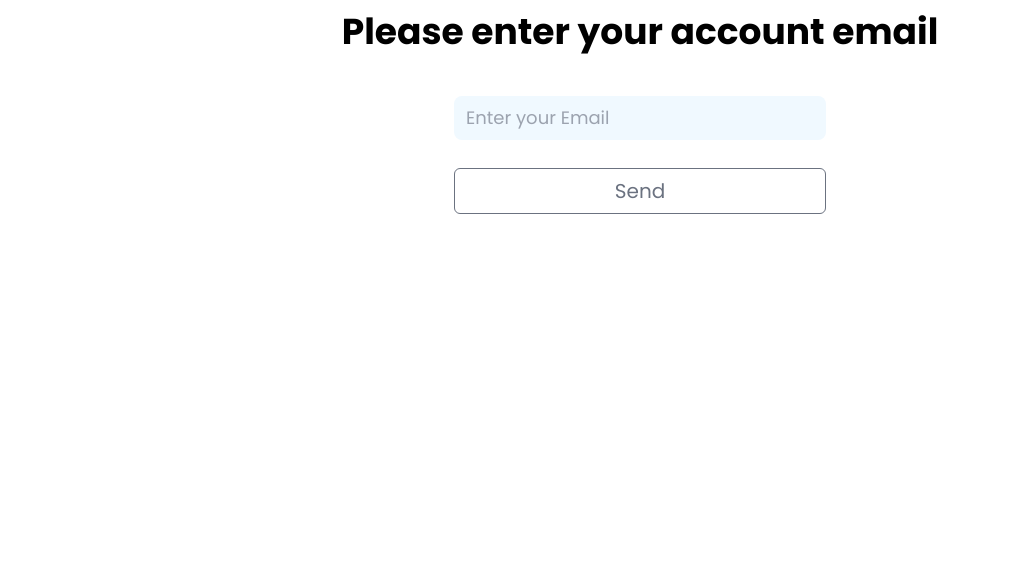
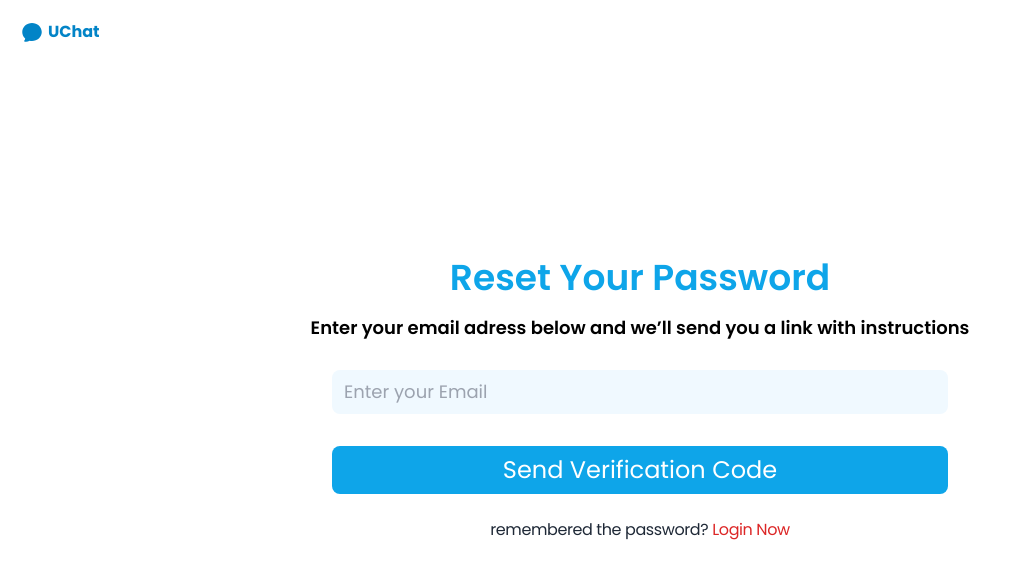
Before and after one commit to hebam17/chat-app, a React (Vite) app in the folder client/: page /recovery-email-send in a window 1280 px wide. Shown: the top 578 px of the page, without its empty margins (0-1010 px from the left). Built offline with nearby package versions, Linux system fonts and the light colour scheme; the HTML template or start-up script is replaced by a standard one.

Commit message:
Restyle the reset password pages and use gmail in mail sending

```diff
--- a/client/src/components/DisplayError.jsx
+++ b/client/src/components/DisplayError.jsx
@@ -1,3 +1,3 @@
 export default function DisplayError({ error }) {
-  return <p className="text-red-600 text-lg">{error}</p>;
+  return <p className="text-red-600 text-lg text-center">{error}</p>;
 }
--- a/client/src/components/Input.jsx
+++ b/client/src/components/Input.jsx
@@ -10,13 +10,11 @@ export default function Input({
 }) {
   return (
     <div className="my-2">
-      {/* <label htmlFor={id}>{inputLabel}</label> */}
       <input
         type={type}
         name={inputName}
         id={id}
         className="w-full my-1 px-3 py-2 rounded-lg bg-sky-50 focus:outline-sky-500 focus:border-none lg:text-lg md:text-base text-sm"
-        // placeholder="Enter your username"
         autoComplete="off"
         {...others}
       />
--- a/client/src/components/RecoveryEmailSend.jsx
+++ b/client/src/components/RecoveryEmailSend.jsx
@@ -1,6 +1,15 @@
-import { Form, redirect, useActionData, useNavigate } from "react-router-dom";
+import {
+  Form,
+  Link,
+  redirect,
+  useActionData,
+  useNavigate,
+} from "react-router-dom";
 import Input from "./Input";
 import { generateOTP } from "../utils/apiRequests";
+import Logo from "./Logo";
+import DisplayError from "./DisplayError";
+import { EmailValidation } from "../utils/validations";
 
 const EmailInputs = {
   id: "recovery-email",
@@ -13,8 +22,9 @@ const EmailInputs = {
 export const action = async ({ request }) => {
   const data = await request.formData();
   const email = data.get("recoveryEmail");
-  console.log(email);
   try {
+    if (!email.trim()) return "Please write your email first";
+    if (!EmailValidation(email)) return "Please provide a valide email";
     const { username, code } = await generateOTP(email);
     console.log("code:", code);
     return redirect(`/recovery?username=${username}`);
@@ -28,25 +38,45 @@ export default function RecoveryEmailSend() {
   const navigation = useNavigate();
 
   return (
-    <div>
-      <h1 className="text-4xl text-center my-3 font-bold">
-        Please enter your account email
+    <main className="md:mx-6 mx-4">
+      <Logo />
+      <div className="flex justify-center items-center flex-col h-screen">
+        <h1 className="lg:text-4xl md:text-3xl text-2xl leading-10 text-center font-semibold md:mb-4 mb-3 text-sky-500">
+          Reset Your Password
         </h1>
+        <p className="font-semibold lg:text-lg md:text-base text-sm text-center mb-2">
+          Enter your email adress below and we’ll send you a link with
+          instructions
+        </p>
 
-      <p className="text-red-600 text-center text-lg">{errorMessage}</p>
+        <DisplayError error={errorMessage} />
 
-      <div className="my-8 flex flex-col justify-center items-center">
-        <Form method="post">
+        <div className="lg:w-1/2 md:w-2/3 sm:w-3/4 w-full mx-auto">
+          <Form
+            method="post"
+            className="profile py-2 flex flex-col justify-center"
+          >
             <Input {...EmailInputs} errorMessage={errorMessage} />
             <button
               type="submit"
-            className="border border-gray-500 w-full p-2 text-xl text-gray-500 rounded-md mt-4"
+              className="w-full px-3 py-2 lg:text-2xl md:text-xl text-lg text-white rounded-lg mt-4 bg-sky-500"
               disabled={navigation.state === "submitting"}
             >
-            {navigation.state === "submitting" ? "Sending ..." : "Send"}
+              {navigation.state === "submitting"
+                ? "Sending ..."
+                : "Send Verification Code"}
             </button>
           </Form>
         </div>
+        <div className="text-center pt-4 md:text-base text-sm">
+          <span className="text-gray-800 tracking-tight">
+            remembered the password?
+            <Link to="/login" className="text-red-600 pl-1">
+              Login Now
+            </Link>
+          </span>
         </div>
+      </div>
+    </main>
   );
 }
--- a/client/src/components/ResetPassword.jsx
+++ b/client/src/components/ResetPassword.jsx
@@ -4,6 +4,8 @@ import Input from "./Input";
 import { ResetPasswordValidation } from "../utils/validations";
 import { resetPassword } from "../utils/apiRequests";
 import axios from "axios";
+import Logo from "./Logo";
+import DisplayError from "./DisplayError";
 
 export const action = async ({ request }) => {
   const formData = await request.formData();
@@ -47,15 +49,15 @@ const inputs = [
 export default function ResetPassword() {
   const errorMessage = useActionData();
   const [err, setErr] = useState(null);
-  const navigate = useNavigate();
+  const navigation = useNavigate();
 
   useEffect(() => {
     const checkSession = async () => {
       try {
         const res = await axios.get("/createResetSession");
-        if (res.status !== 201) return navigate("/recovery-email-send");
+        if (res.status !== 201) return navigation("/recovery-email-send");
       } catch (error) {
-        return navigate(
+        return navigation(
           `/recovery-email-send?message=${error.response.data.error}`
         );
       }
@@ -65,16 +67,27 @@ export default function ResetPassword() {
   }, []);
 
   return (
-    <main className="flex flex-col justify-center items-center h-screen">
-      <h1 className="text-4xl my-3">Reset password</h1>
-      <h2 className="text-1xl">Enter the new password </h2>
+    <main className="md:mx-6 mx-4">
+      <Logo />
 
-      <p className="text-red-600 text-center text-lg">
-        {(errorMessage && errorMessage.message) || err}
+      <div className="flex justify-center items-center flex-col h-screen">
+        <h1 className="lg:text-4xl md:text-3xl text-2xl leading-10 text-center font-semibold md:mb-4 mb-3 text-sky-500">
+          Reset password
+        </h1>
+        <p className="font-semibold lg:text-lg md:text-base text-sm text-center mb-2">
+          Enter the new password
         </p>
 
-      <Form method="post">
-        <div className="flex flex-col justify-center items-center">
+        {/* <p className="text-red-600 text-center text-lg">
+          {(errorMessage && errorMessage.message) || err}
+        </p> */}
+
+        <DisplayError error={(errorMessage && errorMessage.message) || err} />
+        <div className="lg:w-1/2 md:w-2/3 sm:w-3/4 w-full mx-auto">
+          <Form
+            method="post"
+            className="profile py-2 flex flex-col justify-center"
+          >
             <div className="flex flex-col justify-center items-left mt-3">
               {inputs.map((inputData) => (
                 <Input
@@ -86,12 +99,14 @@ export default function ResetPassword() {
             </div>
             <button
               type="submit"
-            className="px-4 py-2 text-gray-800 font-semibold border border-gray-500 rounded-md"
+              className="w-full px-3 py-2 lg:text-2xl md:text-xl text-lg text-white rounded-lg mt-4 bg-sky-500"
+              disabled={navigation.state === "submitting"}
             >
-            Reset
+              {navigation.state === "submitting" ? "reseting ..." : "reset"}
             </button>
+          </Form>
         </div>
-      </Form>
+      </div>
     </main>
   );
 }
--- a/client/src/pages/Home.jsx
+++ b/client/src/pages/Home.jsx
@@ -44,7 +44,6 @@ export default function Home() {
           Get Started
         </Link>
       </div>
-      <div className="py-1 w-1/4 mx-auto my-0 bg-black rounded-full"></div>
     </div>
   );
 }
--- a/client/src/pages/Login.jsx
+++ b/client/src/pages/Login.jsx
@@ -56,14 +56,14 @@ const inputs = [
     id: "username",
     type: "text",
     inputName: "username",
-    placeholder: "Enter your username",
+    placeholder: "Username",
     inputLabel: "Username",
   },
   {
     id: "password",
     type: "password",
     inputName: "password",
-    placeholder: "Enter your password",
+    placeholder: "Password",
     inputLabel: "Password",
   },
 ];
@@ -77,9 +77,9 @@ export default function Login() {
     <main className="md:mx-6 mx-4 main-auth">
       <Logo />
       <div className="flex py-2 flex-col mx-auto justify-center items-center min-h-screen">
-        <h4 className="lg:text-4xl md:text-3xl text-2xl leading-10 text-center font-semibold md:mb-4 mb-3 text-sky-500">
+        <h1 className="lg:text-4xl md:text-3xl text-2xl leading-10 text-center font-semibold md:mb-4 mb-3 text-sky-500">
           Login
-        </h4>
+        </h1>
 
         <p className="font-semibold lg:text-lg md:text-base text-sm text-center">
           Welcome back you’ve been missed!
--- a/client/src/utils/apiRequests.js
+++ b/client/src/utils/apiRequests.js
@@ -63,7 +63,7 @@ export const verifyOTP = async ({ username, code }) => {
     const { data, status } = await axios.post("/verifyOTP", { username, code });
     return { data, status };
   } catch (error) {
-    throw new Error(error.response.data.error);
+    throw new Error(error.response?.data.error);
   }
 };
 
--- a/client/src/utils/validations.js
+++ b/client/src/utils/validations.js
@@ -1,10 +1,10 @@
 // register validation
+const specialCharsRegexp = /[`!@#$%^&*()_+\-=[\]{};':"\\|,.<>/?~]/;
+const emailRegexp = /^[\w-.]+@([\w-]+\.)+[\w-]{2,4}$/;
+const passwordRegexp = /[A-Z !@#$%.^&*()/><-]*\S{6,15}/;
+
 export const validation = (data) => {
   const errors = {};
-
-  const specialCharsRegexp = /[`!@#$%^&*()_+\-=[\]{};':"\\|,.<>/?~]/;
-  const emailRegexp = /^[\w-.]+@([\w-]+\.)+[\w-]{2,4}$/;
-  const passwordRegexp = /[A-Z !@#$%.^&*()/><-]*\S{6,15}/;
 
   for (let [key, value] of data) {
     if (!value.trim()) {
@@ -58,3 +58,11 @@ export const ResetPasswordValidation = (data) => {
   }
   return errors;
 };
+
+export const EmailValidation = (email) => {
+  if (emailRegexp.test(email)) {
+    return true;
+  } else {
+    return false;
+  }
+};
```
Also changed, not shown: client/src/components/PasswordRecovery.jsx (+20 -10 lines), 1 other file (tests, documents, lock files or other folders). Lines whose indentation alone changed are shown as unchanged.
